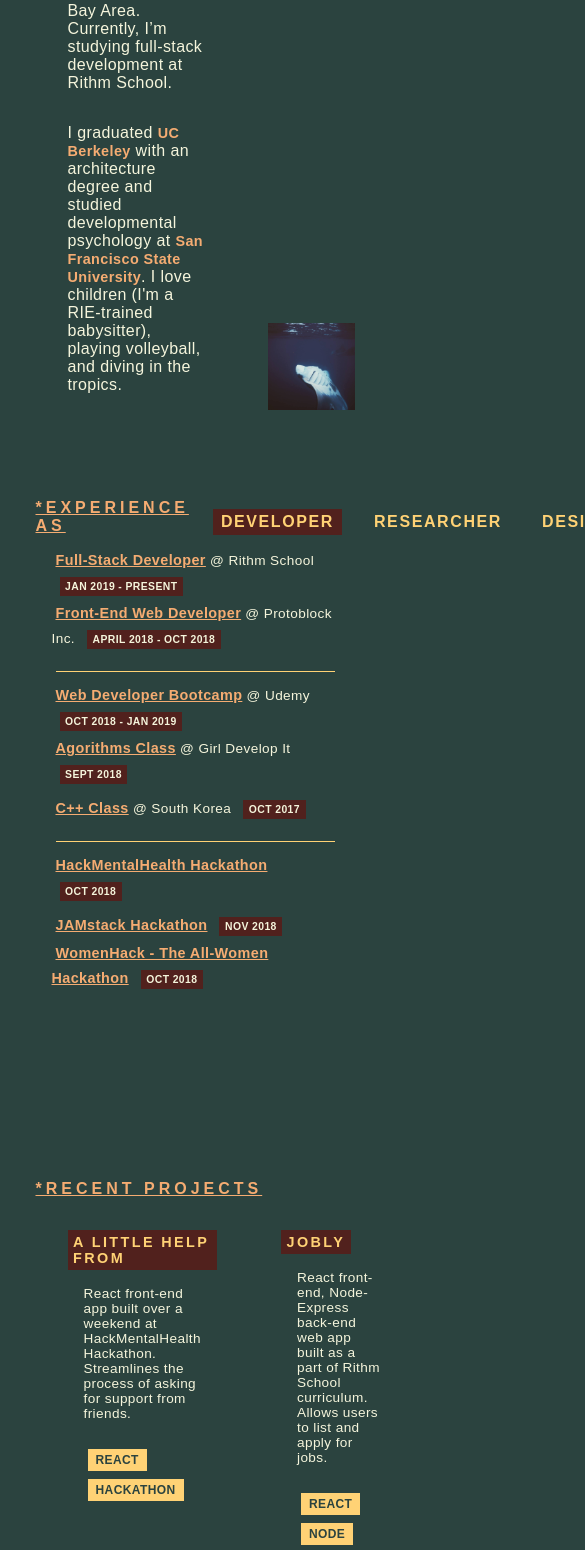
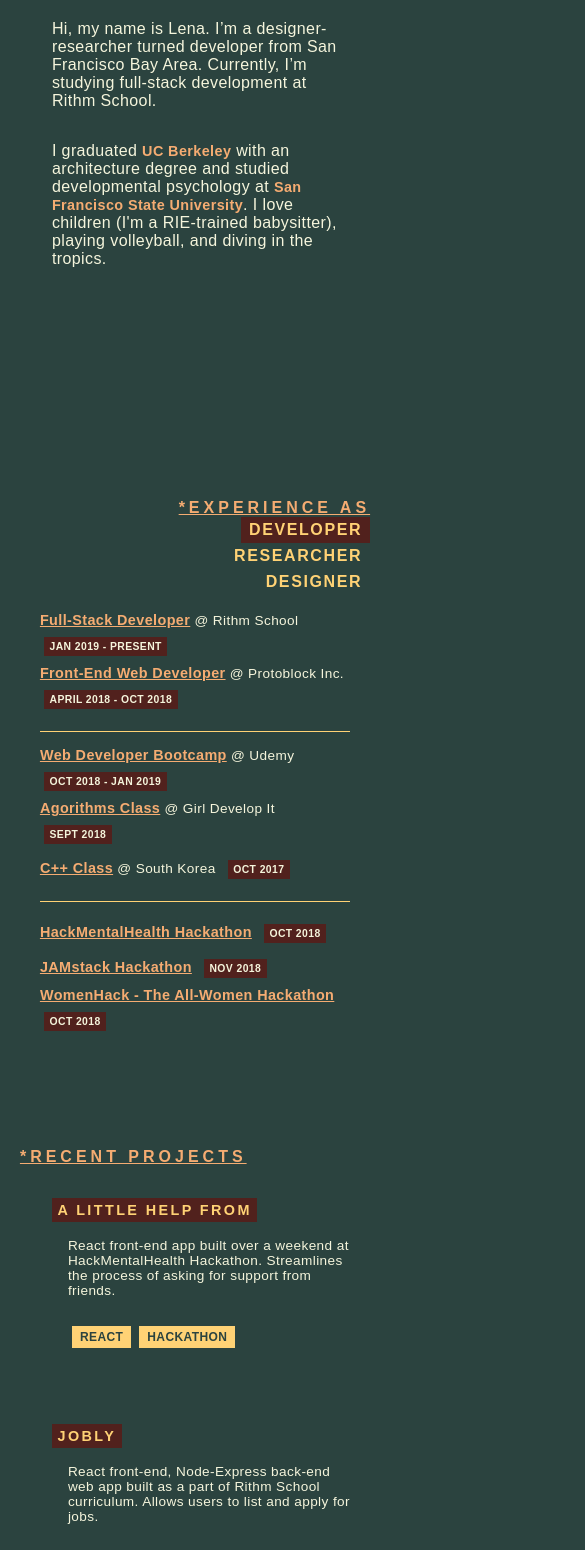
Before and after one commit to meowcodes/react-personal-website, a React (Create React App) app: page / in a window 390 px wide. Shown: the part 1058-2608 px from the top of the page, 585 px wide, since content can reach past the window. Built offline with nearby package versions, Linux system fonts and the light colour scheme; a web font is replaced by a local one.

Commit message:
add media queries to improve mobile experience

```diff
--- a/src/Main.css
+++ b/src/Main.css
@@ -6,21 +6,28 @@
 
 .Main-landing,
 .Main-about,
-.Main-projects,
-.Main-contact {
+.Main-contact,
+.Main-experience,
+.Main-projects {
   margin: 1rem;
   display: flex;
   flex-direction: column;
+  /* border: solid 1px #ffd275 */
+}
+
+.Main-landing,
+.Main-about,
+.Main-contact {
   justify-content: center;
 }
 
 .Main-experience,
 .Main-projects {
-  margin: 1rem;
+  justify-content: flex-start;
+}
+
+.Main-experience {
   padding-top: 2rem;
-  display: flex;
-  flex-direction: column;
-  justify-content: flex-start;
 }
 
 .Main-landing{
@@ -33,7 +40,7 @@
 
 .Main-projects,
 .Main-contact {
-  min-height: 50vh;
+  min-height: 45vh;
 }
 
 .Main-heading {
@@ -238,10 +245,14 @@
 
 .Main-contact-box {
   margin: 2rem auto;
+  display: flex;
+  flex-direction: row;
+  justify-content: space-around;
+  width: 90%;
 }
 
 .Main-contact-box i {
-  margin: 2rem 2rem;
+  /* margin: 2rem 2rem; */
   font-size: 2.5rem;
   color: #ffd275;
 }
@@ -249,3 +260,31 @@
 .Main-contact-box i:hover {
   color: beige;
 }
+
+@media (max-width: 576px) {
+  .Main {
+    width: 98vw;
+  }
+
+  .Main-about .Main-text-box {
+    width: 100%;
+  }
+
+  .Main-img-box {
+    display: none;
+  }
+
+  .Main-experience .Main-select-box,
+  .Main-projects-outer {
+    flex-direction: column
+  }
+
+  .Main-project-box {
+    width: 90%;
+  }
+
+
+.Main-experience .Main-text {
+  margin-bottom: 1rem;
+}
+}
```
